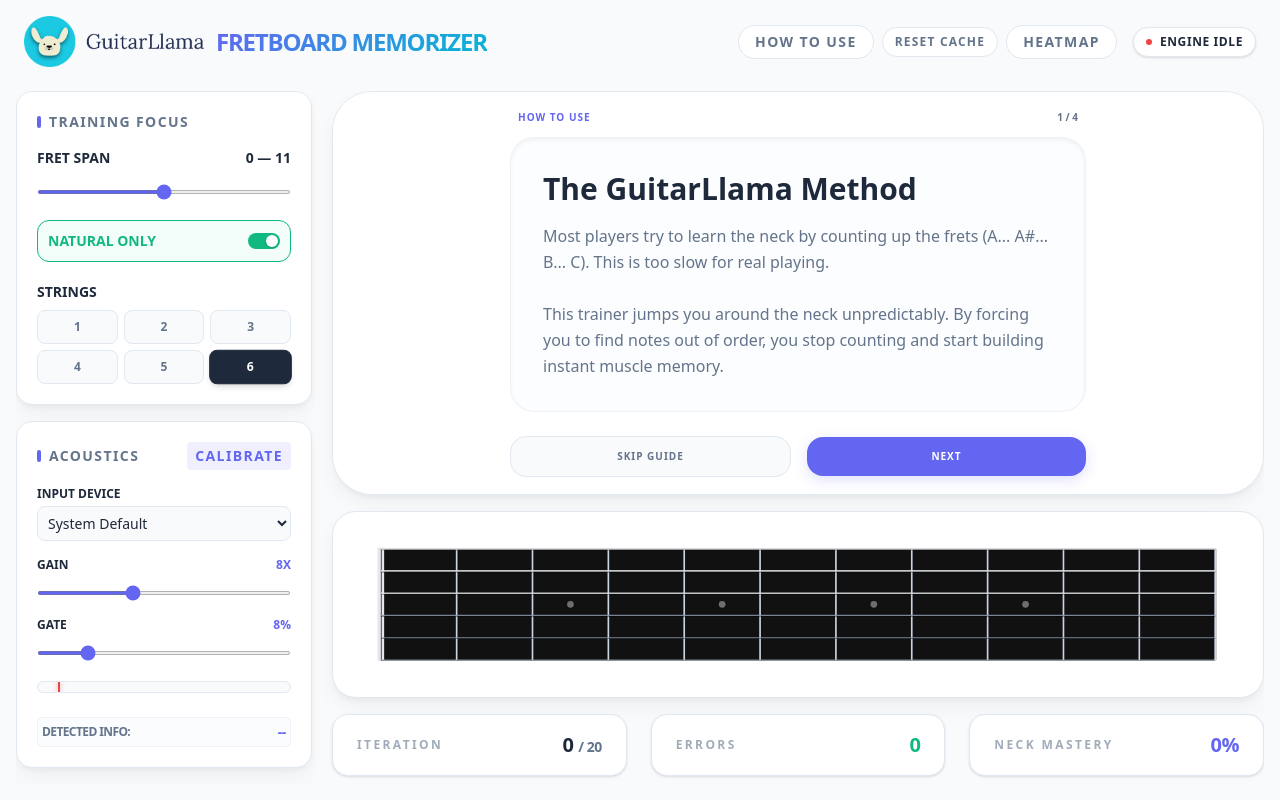
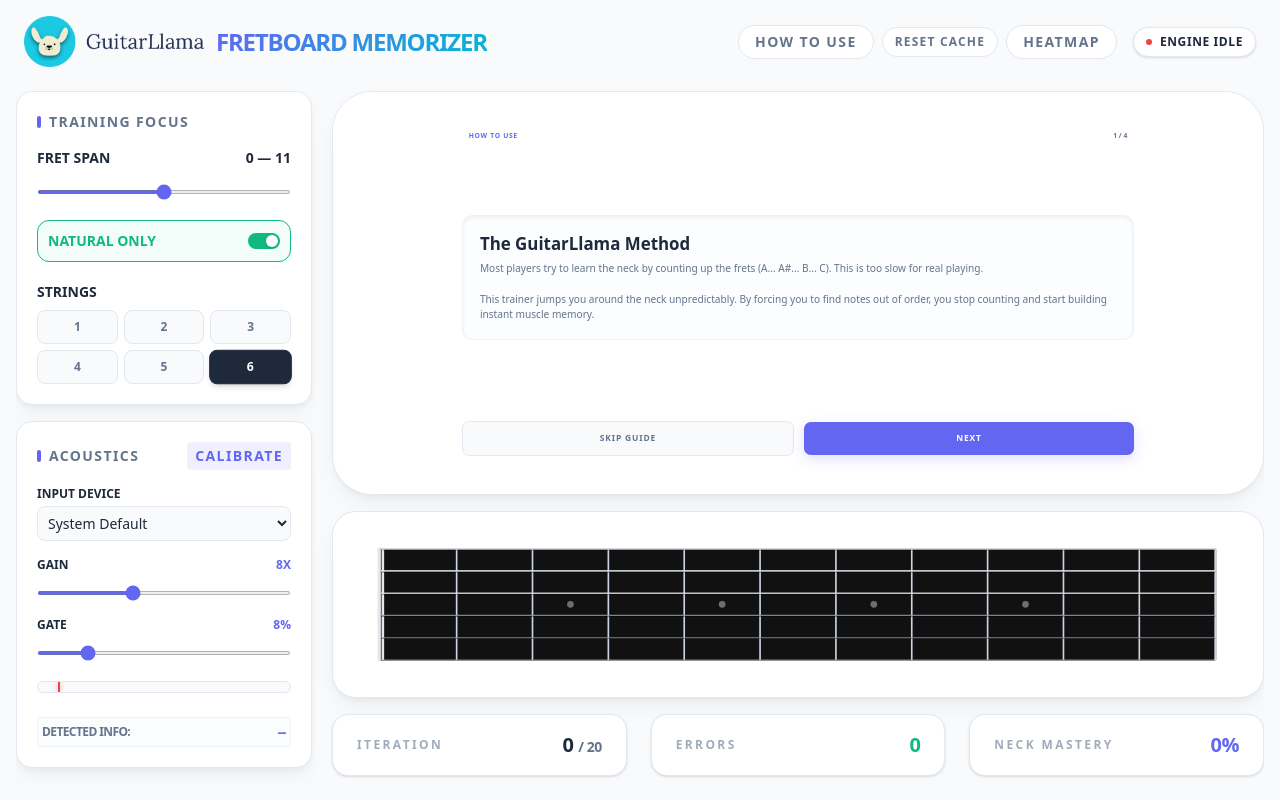
Before and after one commit to GuitarLlama-Fretboard-Memorizer/GuitarLlama-Fretboard-Memorizer.github.io, a Next.js app: page / in a window 1280 px wide. Built offline with nearby package versions, Linux system fonts and the light colour scheme.

Commit message:
style: fix guide overlay using CSS container queries for infinite scaling without overflow

```diff
--- a/src/app/page.tsx
+++ b/src/app/page.tsx
@@ -502,24 +502,27 @@
           <div className={`flex-1 relative flex flex-col items-center justify-center p-4 landscape:p-2 lg:p-6 rounded-3xl lg:rounded-[2.5rem] border border-pro-border shadow-pro transition-colors duration-75 overflow-y-auto custom-scrollbar ${calibrationState !== 'idle' ? 'bg-primary/5 border-primary' : feedback.type === 'success' ? 'bg-success/[0.04]' : feedback.type === 'error' ? 'bg-danger/[0.04]' : 'bg-pro-card'}`}>
 
             {showGuide ? (
-              <div className="absolute inset-0 z-50 flex flex-col items-center justify-center bg-pro-card p-[clamp(0.5rem,3cqh,1.5rem)] @container overflow-hidden animate-in fade-in zoom-in duration-300">
-                <div className="w-full flex flex-col justify-center items-center h-full max-w-xl mx-auto py-[clamp(0.25rem,2cqh,0.5rem)]">
-                  <div className="flex justify-between w-full mb-[clamp(0.25rem,2cqh,0.75rem)] px-2">
-                    <div className="text-pro-accent font-black uppercase tracking-widest text-[clamp(8px,1.5cqh,10px)]">HOW TO USE</div>
-                    <div className="text-pro-muted font-bold text-[clamp(8px,1.5cqh,10px)]">{guideSlide + 1} / {guideContent.length}</div>
+              <div
+                className="absolute inset-0 z-50 flex flex-col items-center justify-center bg-pro-card p-[4cqmin] overflow-hidden animate-in fade-in zoom-in duration-300"
+                style={{ containerType: 'size' }}
+              >
+                <div className="w-full h-full flex flex-col justify-center max-w-2xl mx-auto py-[2cqmin]">
+                  <div className="flex justify-between w-full mb-[2cqmin] px-[2cqmin]">
+                    <div className="text-pro-accent font-black uppercase tracking-widest text-[2cqmin]">HOW TO USE</div>
+                    <div className="text-pro-muted font-bold text-[2cqmin]">{guideSlide + 1} / {guideContent.length}</div>
                   </div>
 
-                  <div className="w-full bg-pro-bg/40 p-[clamp(0.75rem,4cqh,2rem)] rounded-[clamp(1rem,4cqh,1.5rem)] border border-pro-border/50 text-left flex flex-col gap-[clamp(0.5rem,2cqh,1rem)] shadow-inner">
-                    <h2 className="font-black text-pro-text text-[clamp(1rem,4.5cqh,1.875rem)] leading-tight">{guideContent[guideSlide].title}</h2>
-                    <div className="text-pro-muted whitespace-pre-wrap text-[clamp(0.65rem,2.5cqh,1rem)] leading-[clamp(1rem,3.5cqh,1.625rem)]">
+                  <div className="w-full bg-pro-bg/40 p-[5cqmin] rounded-[3cqmin] border border-pro-border/50 text-left flex flex-col gap-[2cqmin] shadow-inner mt-auto mb-auto">
+                    <h2 className="font-black text-pro-text text-[5cqmin] leading-tight">{guideContent[guideSlide].title}</h2>
+                    <div className="text-pro-muted whitespace-pre-wrap text-[3cqmin] leading-[4.5cqmin]">
                       {guideContent[guideSlide].content}
                     </div>
                   </div>
 
-                  <div className="flex justify-between items-center w-full mt-[clamp(0.5rem,3cqh,1.5rem)] gap-[clamp(0.5rem,2cqw,1rem)]">
+                  <div className="flex justify-between items-center w-full mt-[4cqmin] gap-[3cqmin]">
                     <button
                       onClick={() => guideSlide > 0 ? setGuideSlide(s => s - 1) : closeGuide()}
-                      className="flex-1 py-[clamp(0.4rem,2.5cqh,0.75rem)] rounded-[clamp(0.5rem,2.5cqh,1rem)] bg-pro-bg border border-pro-border text-pro-muted font-black uppercase text-[clamp(8px,1.5cqh,10px)] tracking-widest transition-all hover:border-pro-muted hover:bg-pro-card cursor-pointer"
+                      className="flex-1 py-[3cqmin] rounded-[2cqmin] bg-pro-bg border border-pro-border text-pro-muted font-black uppercase text-[2.5cqmin] tracking-widest transition-all hover:border-pro-muted hover:bg-pro-card cursor-pointer"
                     >
                       {guideSlide > 0 ? 'Previous' : 'Skip Guide'}
                     </button>
@@ -532,7 +535,7 @@
                           startCalibration();
                         }
                       }}
-                      className="flex-1 py-[clamp(0.4rem,2.5cqh,0.75rem)] rounded-[clamp(0.5rem,2.5cqh,1rem)] bg-pro-accent text-white font-black uppercase text-[clamp(8px,1.5cqh,10px)] tracking-widest shadow-[0_4px_14px_rgba(99,102,241,0.2)] transition-all hover:scale-[1.02] cursor-pointer"
+                      className="flex-1 py-[3cqmin] rounded-[2cqmin] bg-pro-accent text-white font-black uppercase text-[2.5cqmin] tracking-widest shadow-[0_4px_14px_rgba(99,102,241,0.2)] transition-all hover:scale-[1.02] cursor-pointer"
                     >
                       {guideSlide < guideContent.length - 1 ? 'Next' : 'Calibrate'}
                     </button>
```
